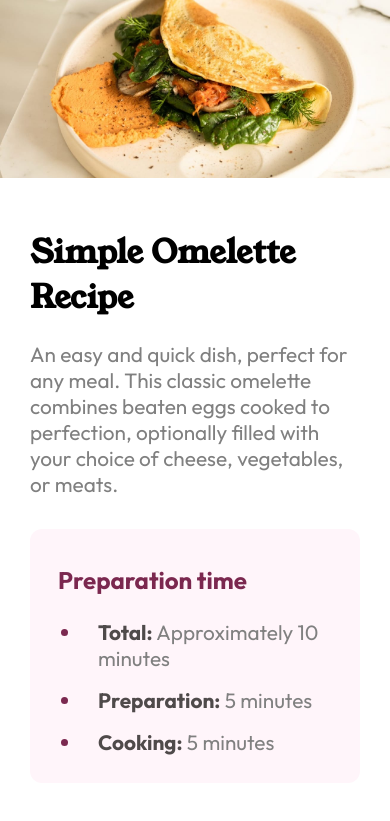
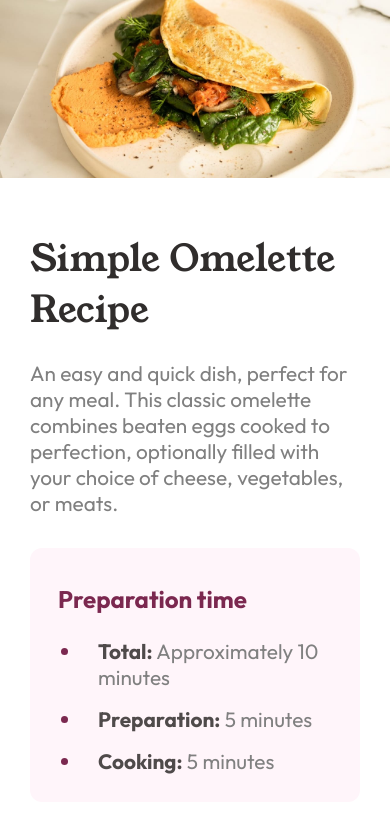
Before and after one commit to ash-109/recipe-page, a plain HTML site: page index.html in a window 390 px wide. Shown: the top 821 px of the page. Drawn offline with Linux system fonts and the light colour scheme.

Commit message:
Update style.css

```diff
--- a/style/style.css
+++ b/style/style.css
@@ -26,6 +26,9 @@ body {
 }
 h1 {
   font-family: var(--heading-font);
+  font-weight: 500;
+  font-size: 2.5rem;
+  color: var(--Dark-Charcoal);
 }
 .container {
   margin: 5rem auto;
@@ -148,6 +151,9 @@ padding: 0;
 .container_content{
   padding: 30px;
 }
+h1{
+  font-size: 2.3rem;
+}
 li{
   padding-left: 1rem;
 }
```
